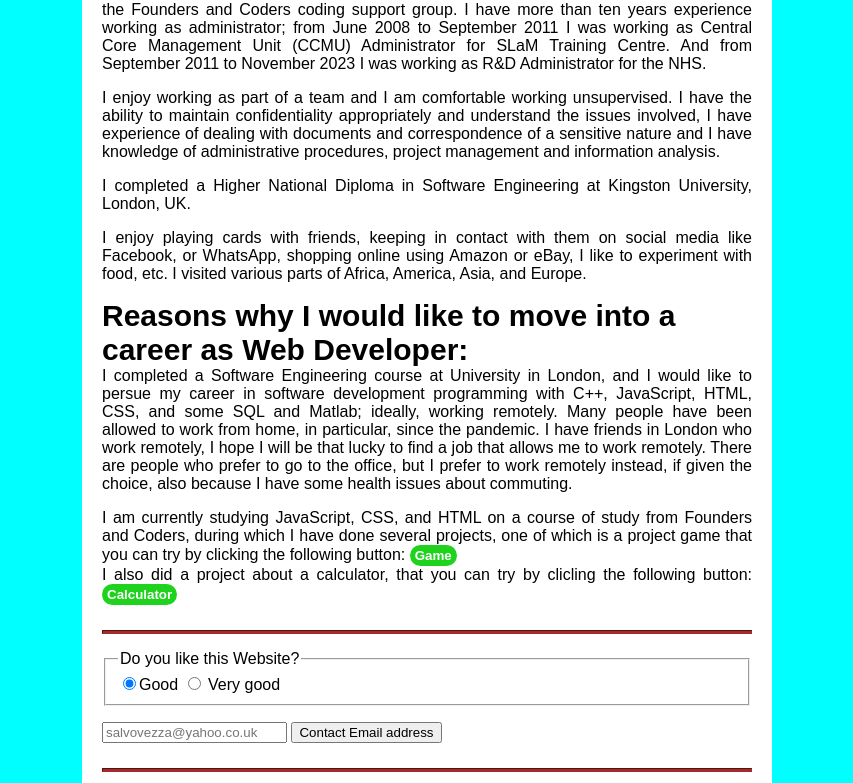
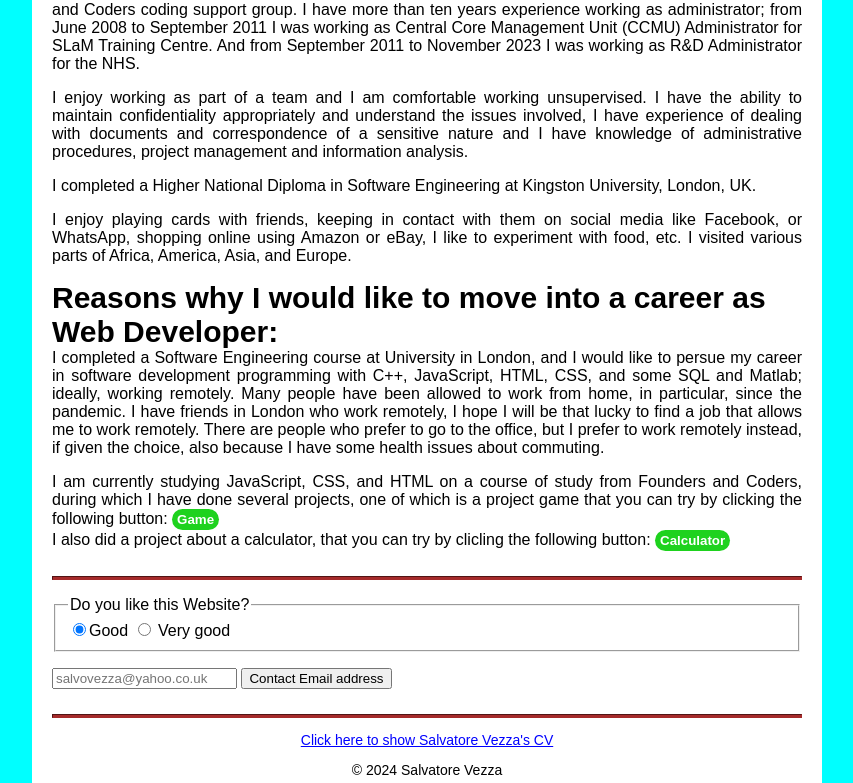
Before and after one commit to salvovezza/showcase, a plain HTML site: page index.html in a window 1280 px wide. Shown: the part 363-1146 px from the top of the page, without its empty margins (213-1066 px from the left). Drawn offline with Linux system fonts and the light colour scheme.

Commit message:
Update styles.css

```diff
--- a/styles.css
+++ b/styles.css
@@ -10,7 +10,8 @@ body {
    margin-left: auto;
    margin-right: auto;
    padding: 20px;
-   max-width: 650px;
+   max-width: 750px;
+   font-family: Arial;
 }
 .alignCenter {
    text-align: center;
```
